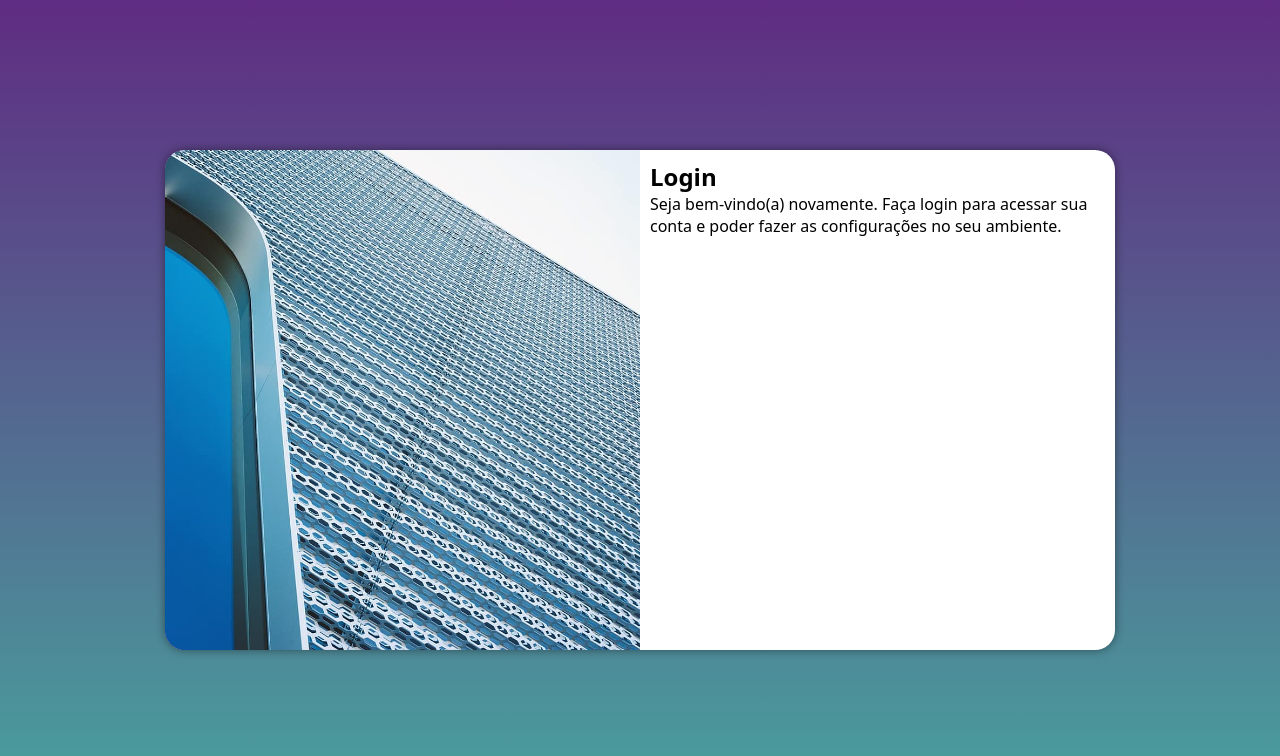
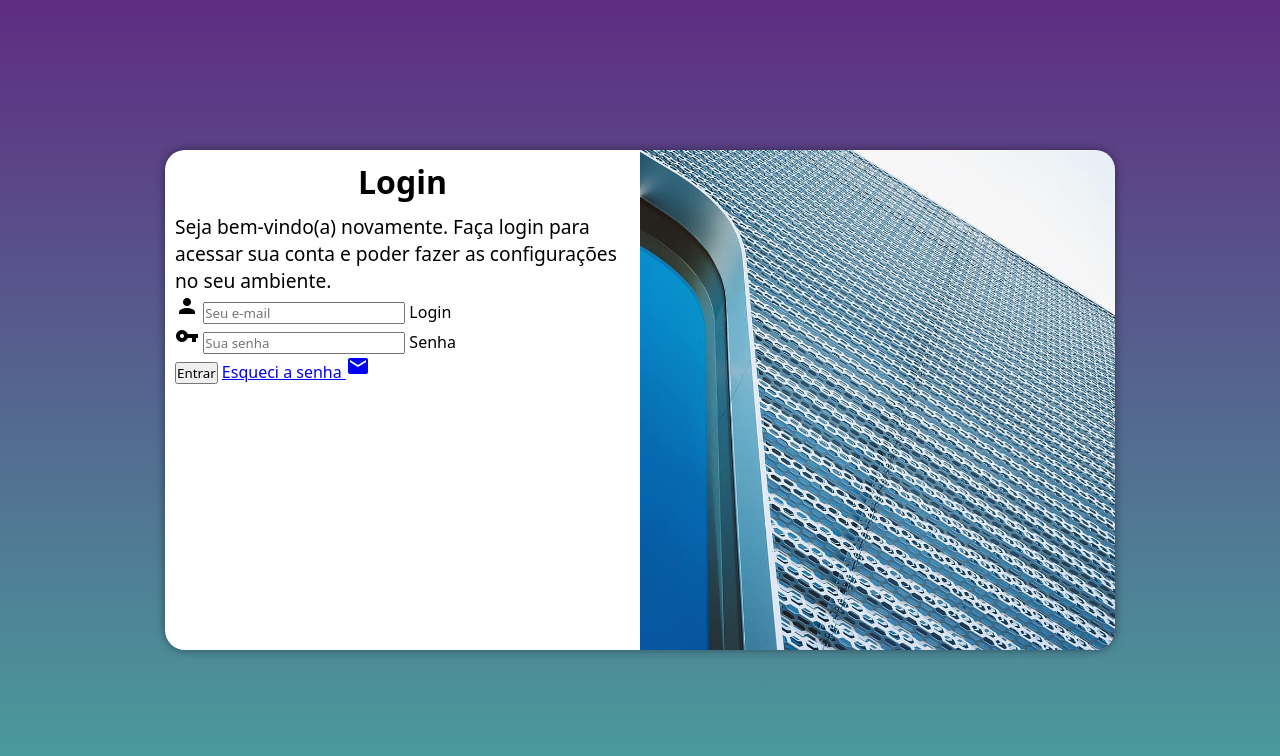
Before and after one commit to WillianTaques/projeto-login, a plain HTML site: page index.html in a window 1280 px wide. Drawn offline with Linux system fonts and the light colour scheme.

Commit message:
adicionei o formulário

```diff
--- a/estilos/media-query.css
+++ b/estilos/media-query.css
@@ -40,13 +40,21 @@ Grandes telas: acima de 1200px
     }
 
     section#login > div#imagem {
-        float: left;
+        float: right;
         width: 50%;
         height: 100%;
     }
 
     section#login > div#formulario {
-        float: right;
+        float: left;
         width:50%;
     }
+
+    div#formulario > h1 {
+        font-size: 2em;
+    }
+
+    div#formulario > p {
+        font-size: 1.2em;
+    }
 }
--- a/estilos/style.css
+++ b/estilos/style.css
@@ -54,3 +54,12 @@ section#login > div#formulario {
     display: block;
     padding: 10px;
 }
+
+div#formulario > h1 {
+    text-align: center;
+    margin-bottom: 10px;
+}
+
+div#formulario > p {
+    font-size: 0.8em;
+}
--- a/index.html
+++ b/index.html
@@ -7,6 +7,8 @@
     <title>Login</title>
     <link rel="stylesheet" href="estilos/style.css">
     <link rel="stylesheet" href="estilos/media-query.css">
+    <link href="https://fonts.googleapis.com/icon?family=Material+Icons"
+      rel="stylesheet">
 </head>
 <body>
     <main>
@@ -17,8 +19,23 @@
             <div id="formulario">
                 <h1>Login</h1>
                 <p>Seja bem-vindo(a) novamente. Faça login para acessar sua conta e poder fazer as configurações no seu ambiente.</p>
-                <form action="login.php" method="post">
+                <form action="login.php" method="post" autocomplete="on">
+                    <div class="campo">
 
+                        <span class="material-icons">person</span>
+                        <input type="email" name="Login" id="ilogin" placeholder="Seu e-mail" autocomplete="email" required maxlength="30">
+                        <label for="ilogin">Login</label>
+                    </div>
+                    <div class="campo">
+
+                        <span class="material-icons">vpn_key</span>
+                        <input type="password" name="senha" id="isenha" placeholder="Sua senha" autocomplete="current-password" required minlength="8" maxlength="20">
+                        <label for="isenha">Senha</label>
+                    </div>
+                    <input type="submit" value="Entrar">
+                    <a href="esqueci.html">
+                        Esqueci a senha <span class="material-icons">mail</span>
+                    </a>
                 </form>
             </div>
         </section>
```
